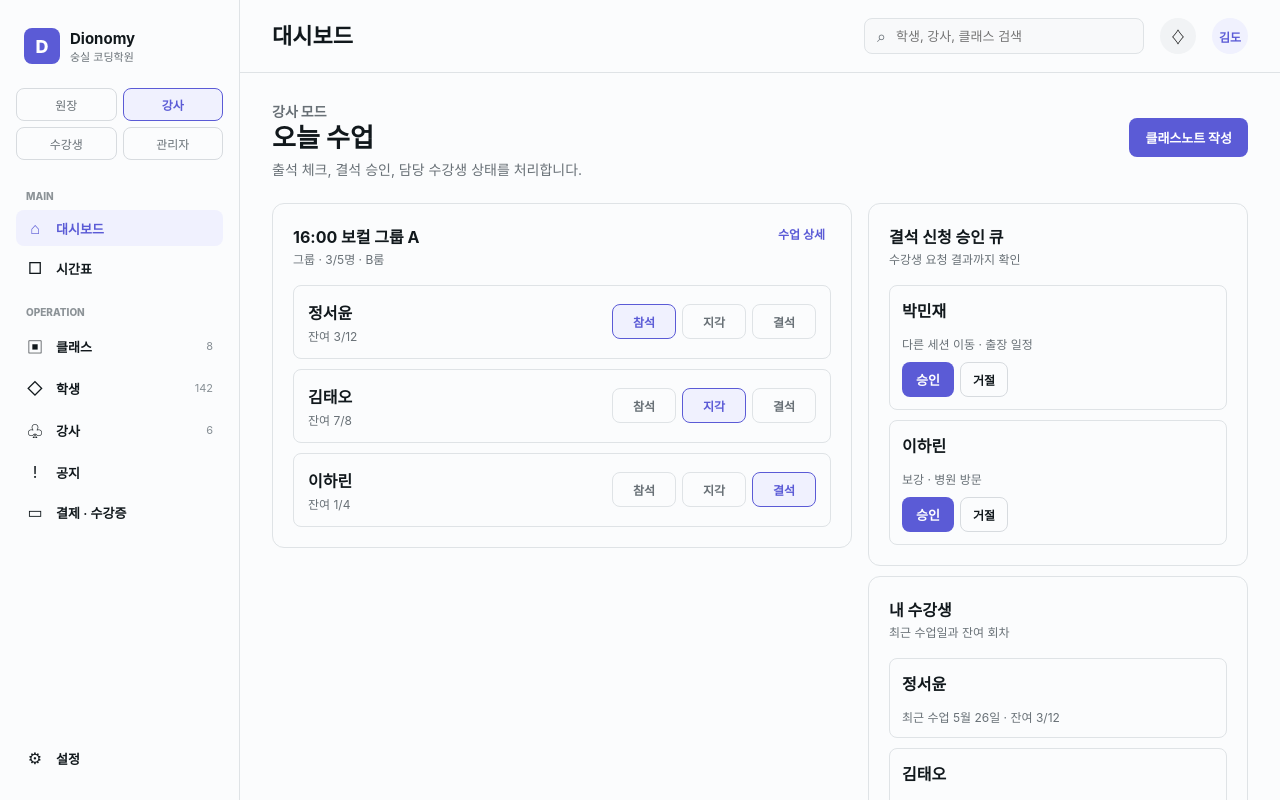
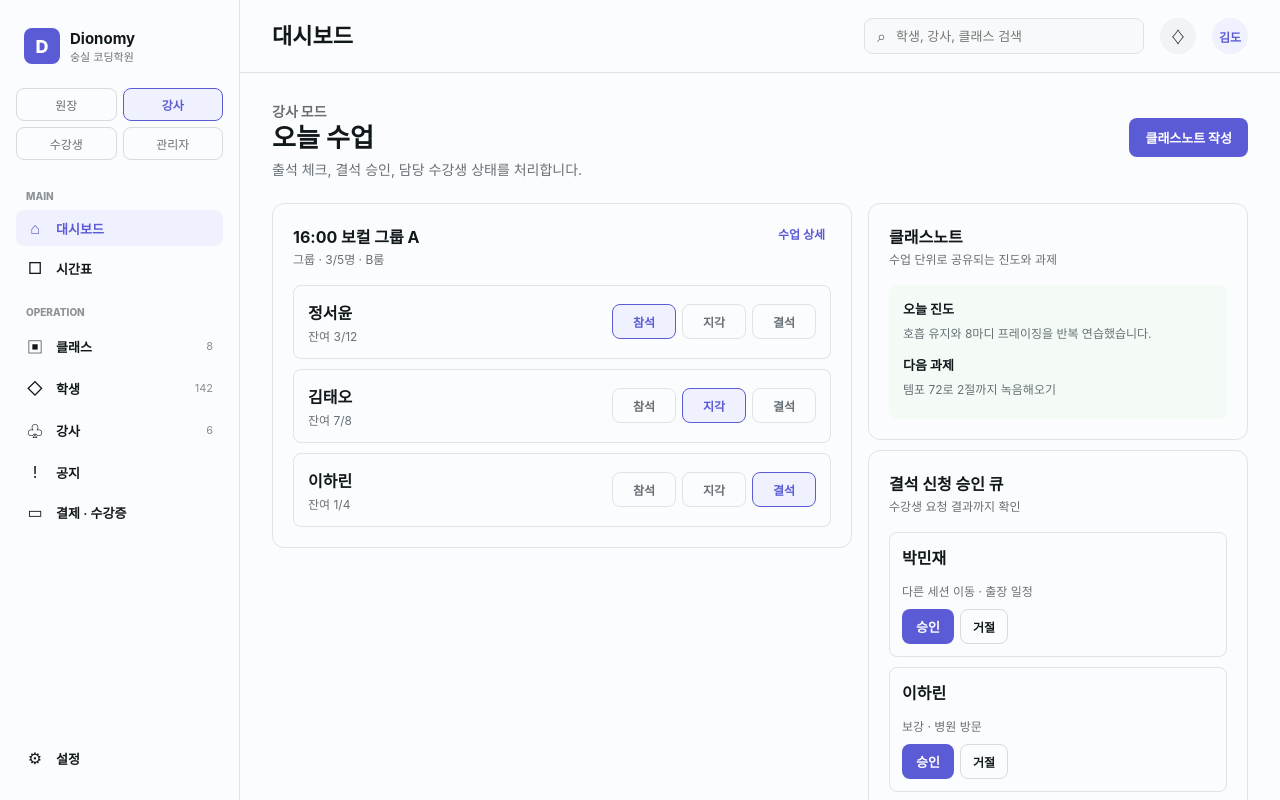
Before and after one commit to dionomy/dionomy-front, a React (Vite) app: page / in a window 1280 px wide. Both pictures are taken after a click on the button "강사". Shown: the top 800 px of the page. Built offline with nearby package versions, Linux system fonts and the light colour scheme.

Commit message:
Add class note previews

```diff
--- a/src/pages/academy-app/StudentHomePage.tsx
+++ b/src/pages/academy-app/StudentHomePage.tsx
@@ -75,6 +75,22 @@ export function StudentHomePage() {
             </article>
           ))}
         </section>
+        <section className="mobile-alerts">
+          <h2>클래스노트</h2>
+          <article className="mobile-card note-preview">
+            <strong>5월 26일 보컬 그룹 A</strong>
+            <p>호흡 유지와 8마디 프레이징을 반복 연습했습니다.</p>
+            <span>다음 과제: 템포 72로 2절까지 녹음해오기</span>
+          </article>
+        </section>
+        <section className="mobile-alerts">
+          <h2>공지사항</h2>
+          <article className="mobile-card note-preview">
+            <strong>6월 휴원 안내</strong>
+            <p>현충일 당일은 전체 수업을 휴강합니다.</p>
+            <span>2026.05.28</span>
+          </article>
+        </section>
       </main>
       <nav className="bottom-tabs">
         {[
--- a/src/pages/teacher/TeacherHomePage.tsx
+++ b/src/pages/teacher/TeacherHomePage.tsx
@@ -53,6 +53,21 @@ export function TeacherHomePage() {
           <section className="panel">
             <div className="panel-heading">
               <div>
+                <h2>클래스노트</h2>
+                <p>수업 단위로 공유되는 진도와 과제</p>
+              </div>
+            </div>
+            <div className="class-note-box">
+              <strong>오늘 진도</strong>
+              <p>호흡 유지와 8마디 프레이징을 반복 연습했습니다.</p>
+              <strong>다음 과제</strong>
+              <p>템포 72로 2절까지 녹음해오기</p>
+            </div>
+          </section>
+
+          <section className="panel">
+            <div className="panel-heading">
+              <div>
                 <h2>결석 신청 승인 큐</h2>
                 <p>수강생 요청 결과까지 확인</p>
               </div>
```
